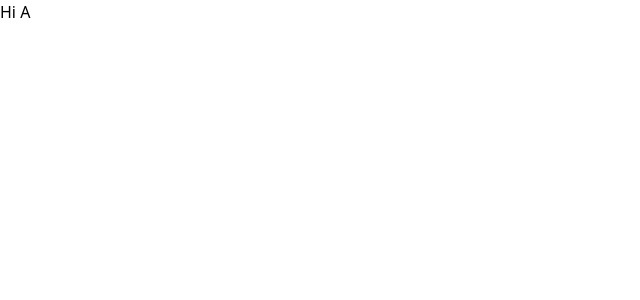
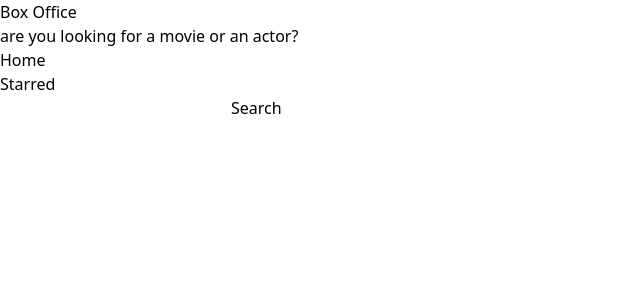
Before and after one commit to BharambeHimanshu/box-office, a React (Vite) app in the folder my-project/: page / in a window 1280 px wide. Shown: the top 300 px of the page, without its empty margins (0-640 px from the left). Built offline with nearby package versions, Linux system fonts and the light colour scheme.

Commit message:
created input and fetch

```diff
--- a/my-project/src/App.jsx
+++ b/my-project/src/App.jsx
@@ -1,16 +1,14 @@
 import React from "react"
 import { Route , Routes} from "react-router-dom"
-import HomeScreen from "./Components/HomeScreen"
-import B from "./Components/B"
-import C from "./Components/C"
+import Home from "./pages/Home"
+import Starred from "./pages/Starred"
 
 export default function App() {
   return (
     <>
       <Routes>
-        <Route path="/" element={<HomeScreen />} />
-        <Route path="/b" element={<B />} />
-        <Route path="/c" element={<C />} />
+        <Route path="/" element={<Home />} />
+        <Route path="/starred" element={<Starred />} />
       </Routes>
     </>
   )
--- a/my-project/src/Components/B.jsx
+++ /dev/null
@@ -1,9 +0,0 @@
-import React from "react";
-
-export default function B() {
-    return(
-        <>
-        <h1>Hi B</h1>
-        </>
-    )
-}
--- a/my-project/src/Components/C.jsx
+++ /dev/null
@@ -1,10 +0,0 @@
-import React from "react";
-
-export default function C() {
-    return(
-        <>
-        <h1>Hii C</h1>
-        </>
-
-    )
-}
--- a/my-project/src/Components/HomeScreen.jsx
+++ /dev/null
@@ -1,9 +0,0 @@
-import React from "react";
-
-export default function HomeScreen() {
-    return(
-        <>
-        <h1>Hi A</h1>
-        </>
-    )
-}
--- /dev/null
+++ b/my-project/src/Components/MainPageLayout.jsx
@@ -0,0 +1,15 @@
+import React from "react";
+import Nav from "./Nav";
+import Title from "./Title";
+
+export default function MainPageLayout({ children}){
+    return(
+        <>
+        <div>
+            <Title  title="Box Office" subtitle="are you looking for a movie or an actor?"/>
+            <Nav />
+            {children}
+        </div>
+        </>
+    )
+}
--- /dev/null
+++ b/my-project/src/Components/Nav.jsx
@@ -0,0 +1,25 @@
+import React from "react";
+import {NavLink} from "react-router-dom"
+
+const LINKS = [
+    {text:"Home", path:"/"},
+    {text:"Starred",path:"/starred"}
+]
+
+export default function Nav() {
+    return(
+        <>
+        <div>
+            <ul>
+                {
+                LINKS.map(item => (
+                    <li key={item.path}>
+                        <NavLink to={item.path}>{item.text}</NavLink>
+                    </li>
+                ))
+                }
+            </ul>
+        </div>
+        </>
+    )
+}
--- /dev/null
+++ b/my-project/src/Components/Title.jsx
@@ -0,0 +1,12 @@
+import React from "react";
+
+export default function Title({ title , subtitle}) {
+    return(
+        <>
+        <div>
+            <h1>{title}</h1>
+            <p>{subtitle}</p>
+        </div>
+        </>
+    )
+}
--- /dev/null
+++ b/my-project/src/pages/Home.jsx
@@ -0,0 +1,32 @@
+import React, { useState }from "react";
+import MainPageLayout from "../Components/MainPageLayout";
+
+export default function Home() {
+    const [input , setInput] = useState('');
+
+    const onInputChange =(ev) => {
+        setInput(ev.target.value)
+    }
+
+    const onKeyDown = (ev) => {
+        if(ev.keyCode ===13){
+            onSearch()
+        }
+    }
+
+    const onSearch =() => {
+        // https://api.tvmaze.com/search/shows?q=men
+
+        fetch(`https://api.tvmaze.com/search/shows?q=${input}`) . then(r => r.json()) .then(result => {
+            console.log(result)
+        })
+    }
+    return(
+        <>
+        <MainPageLayout>
+            <input type="text" onChange={onInputChange}  onKeyDown={onKeyDown} value={input}/>
+            <button type="button" onClick={onSearch}>Search</button>
+        </MainPageLayout>
+        </>
+    )
+}
--- /dev/null
+++ b/my-project/src/pages/Starred.jsx
@@ -0,0 +1,12 @@
+import React from "react";
+import MainPageLayout from "../Components/MainPageLayout";
+
+export default function Starred() {
+    return(
+        <>
+        <MainPageLayout>
+            This is Starred
+        </MainPageLayout>
+        </>
+    )
+}
```
